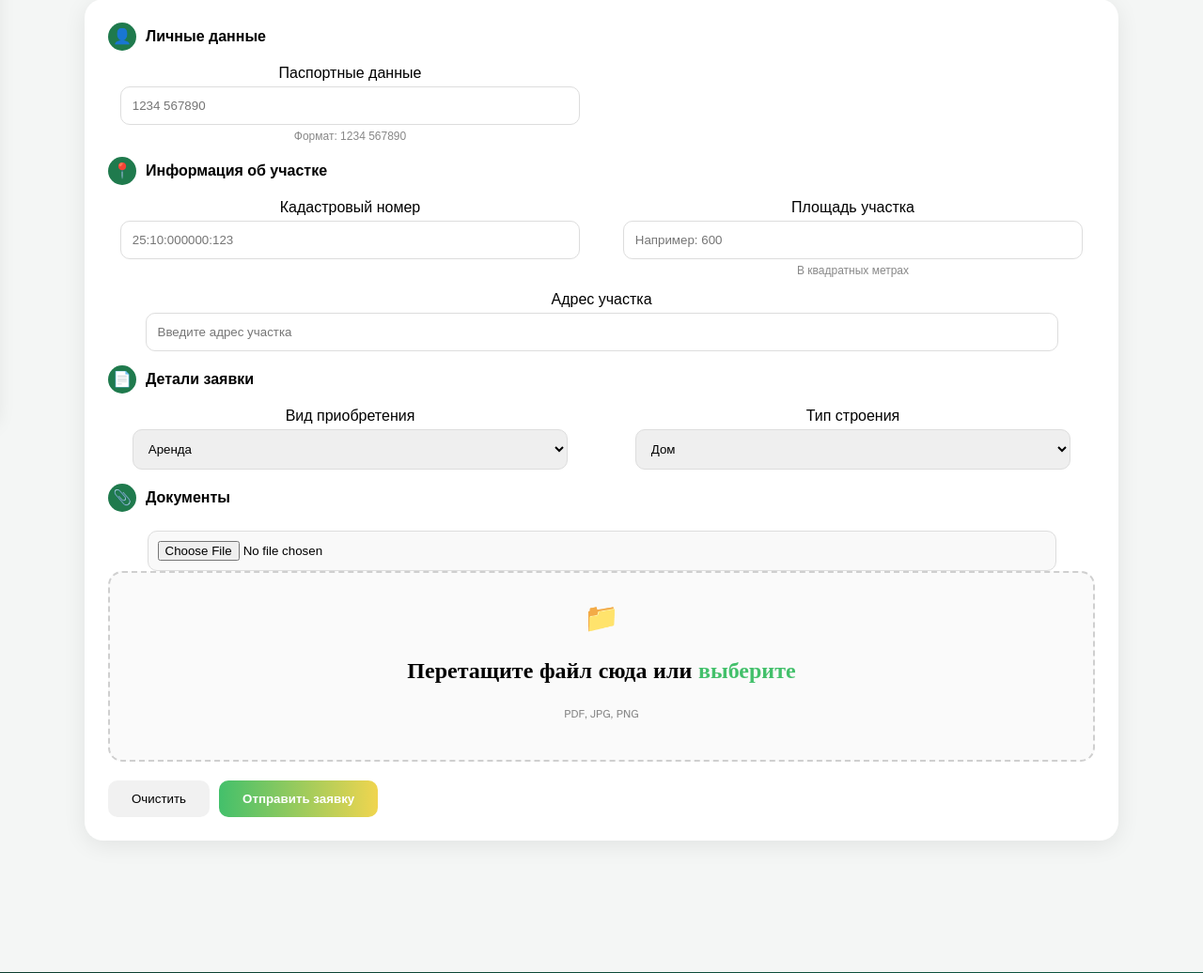
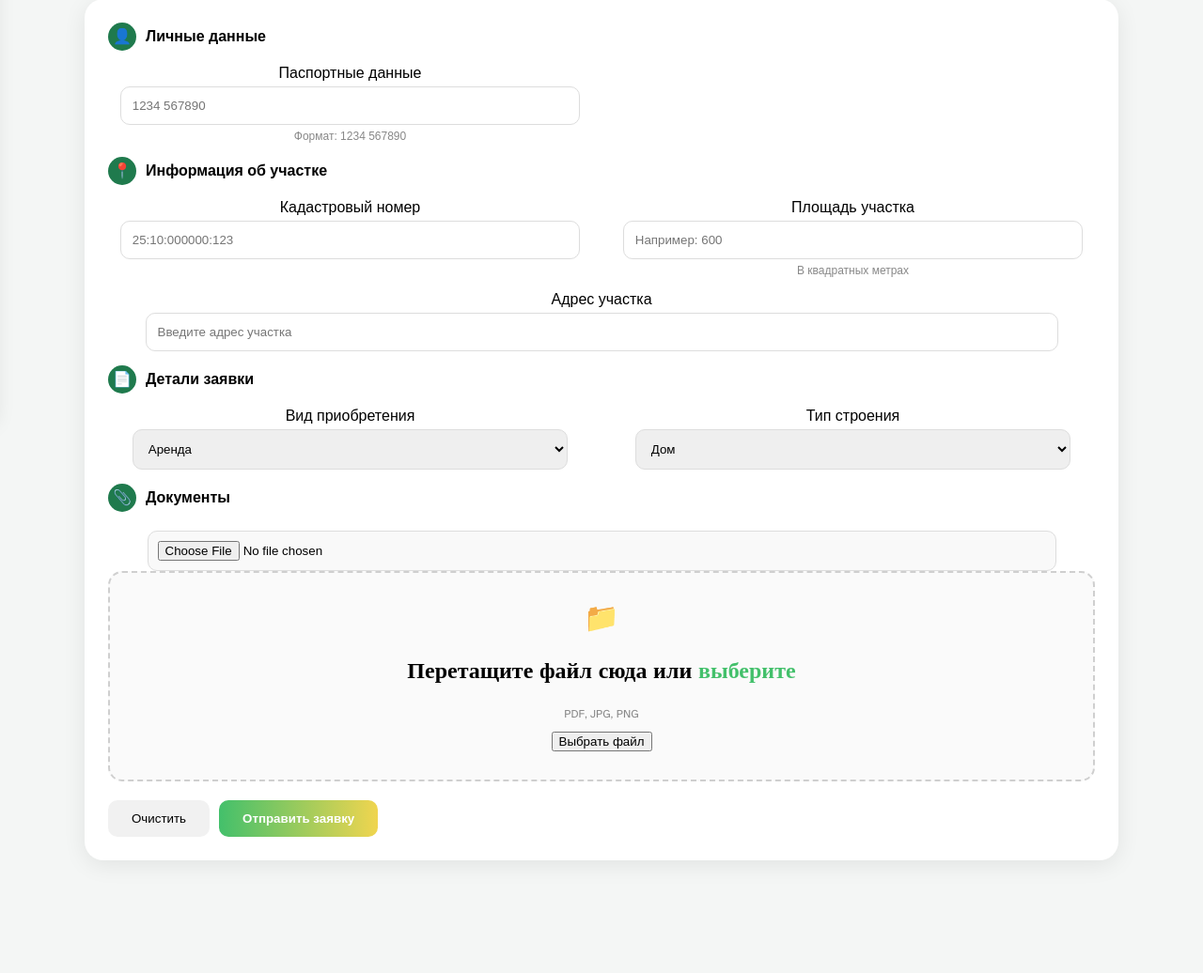
Before and after one commit to anakirohinahida-blip/Earth_site, a Django app: template portal/templates/portal/apple.html in a window 1280 px wide. Shown: the part 389-1425 px from the top of the page at 94% size. Run offline with Django 5.2, Linux system fonts and the light colour scheme; the template is opened without the code that fills it: values that come from a table or form of the project are taken from there, others are empty.

Commit message:
baner img

```diff
--- a/portal/templates/portal/apple.html
+++ b/portal/templates/portal/apple.html
@@ -9,7 +9,6 @@
 
     <div class="block">
 
-        <!-- ВЫВОД ОБЩИХ ОШИБОК -->
         {% if form.errors %}
             <div class="error-text">
                 {{ form.errors }}
@@ -88,14 +87,12 @@
                 <div class="section-icon">📎</div>
                 Документы
             </div>
-
             <div class="file-upload">
-
-                <!-- DJANGO FILE INPUT -->
                 {{ form.document }}
                 {{ form.document.errors }}
 
                 <label for="id_document" class="file-label" id="dropArea">
+                    <div class="upload-content">
                         <div class="file-icon">📁</div>
 
                         <p class="file-text">
@@ -105,6 +102,11 @@
                         <p class="file-subtext">
                             PDF, JPG, PNG
                         </p>
+
+                        <button type="button" class="upload-btn">
+                            Выбрать файл
+                        </button>
+                    </div>
                 </label>
 
                 <div id="fileName" class="file-name"></div>
```
Lines whose indentation alone changed are shown as unchanged.
